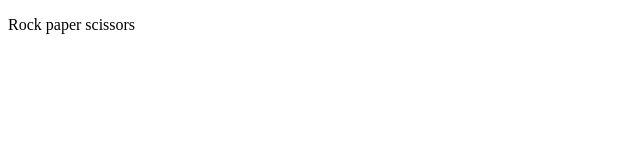
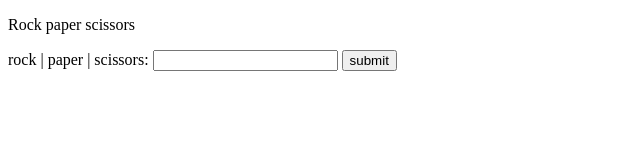
Before and after one commit to tomantonp/rockps, a plain HTML site: page index.html in a window 1280 px wide. Shown: the whole page, without its empty margins (0-640 px from the left). Drawn offline with Linux system fonts and the light colour scheme.

Commit message:
Play around with input field and playerChoice but not finalise

```diff
--- a/index.html
+++ b/index.html
@@ -9,5 +9,11 @@
 	<p>
 		Rock paper scissors
 	</p>
+	<label for="playerChoice">rock | paper | scissors:</label>
+	<input type="text" id="playerChoice">
+	<button id="button">submit</button>
+
+
+
 	</body>
 </html>
--- a/script.js
+++ b/script.js
@@ -6,3 +6,10 @@ const strings = ["rock", "paper", "scissors"];
 const computerChoice = strings[randomInt];
 
 console.log (computerChoice);
+
+const playerChoice = document.getElementById("playerChoice").value;
+
+console.log (playerChoice)
+
+//document.getElementById("button").onclick=function () {
+  //  if (document.getElementById("answer")=="rock", computerChoice=="rock"
```
